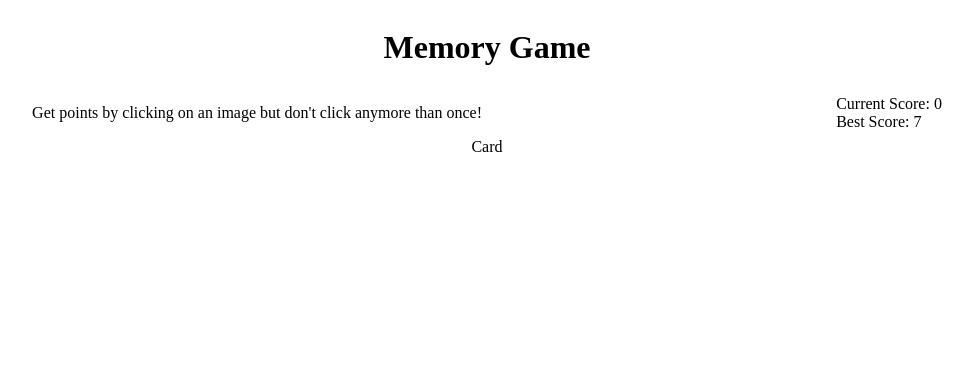
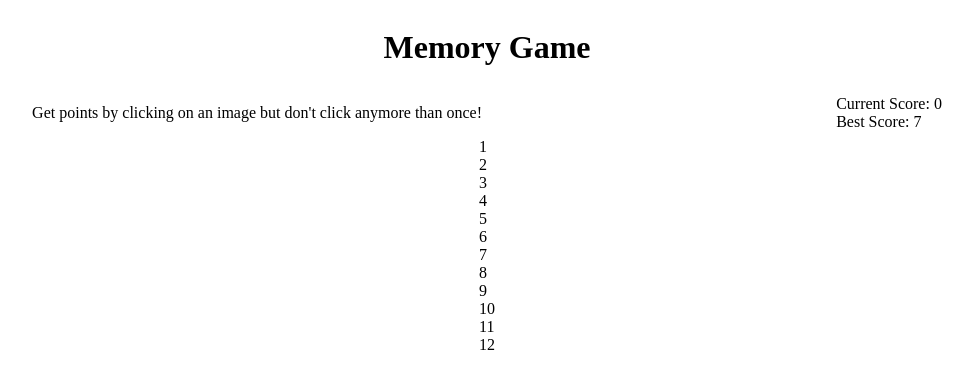
Before and after one commit to aleksandar-code/memory-card, a React (Vite) app: page / in a window 1280 px wide. Shown: the top 388 px of the page, without its empty margins (153-1126 px from the left). Built offline with nearby package versions, Linux system fonts and the light colour scheme.

Commit message:
Create cards & change noimplicitany

```diff
--- a/src/components/Card.tsx
+++ b/src/components/Card.tsx
@@ -1,3 +1,3 @@
 export function Card() {
-  return <>Card</>;
+  return <></>;
 }
--- a/src/components/Cards.tsx
+++ b/src/components/Cards.tsx
@@ -1,9 +1,18 @@
-import { Card } from "./Card";
-
-export function Cards() {
+export function Cards({ cards, setCards }) {
   return (
     <>
-      <Card></Card>
+      <div className="cards">
+        {cards.map((card: number) => {
+          return (
+            <div
+              key={card}
+              className="card"
+            >
+              {card}
+            </div>
+          );
+        })}
+      </div>
     </>
   );
 }
--- a/src/components/Game.tsx
+++ b/src/components/Game.tsx
@@ -1,9 +1,17 @@
+import { useState } from "react";
 import { Cards } from "./Cards";
 
 export function Game() {
+  const [cards, setCards] = useState<number[] | null>([
+    1, 2, 3, 4, 5, 6, 7, 8, 9, 10, 11, 12,
+  ]);
+
   return (
     <>
-      <Cards></Cards>
+      <Cards
+        cards={cards}
+        setCards={setCards}
+      ></Cards>
     </>
   );
 }
--- a/tsconfig.json
+++ b/tsconfig.json
@@ -16,6 +16,7 @@
 
     /* Linting */
     "strict": true,
+    "noImplicitAny": false,
     "noUnusedLocals": true,
     "noUnusedParameters": true,
     "noFallthroughCasesInSwitch": true
```
